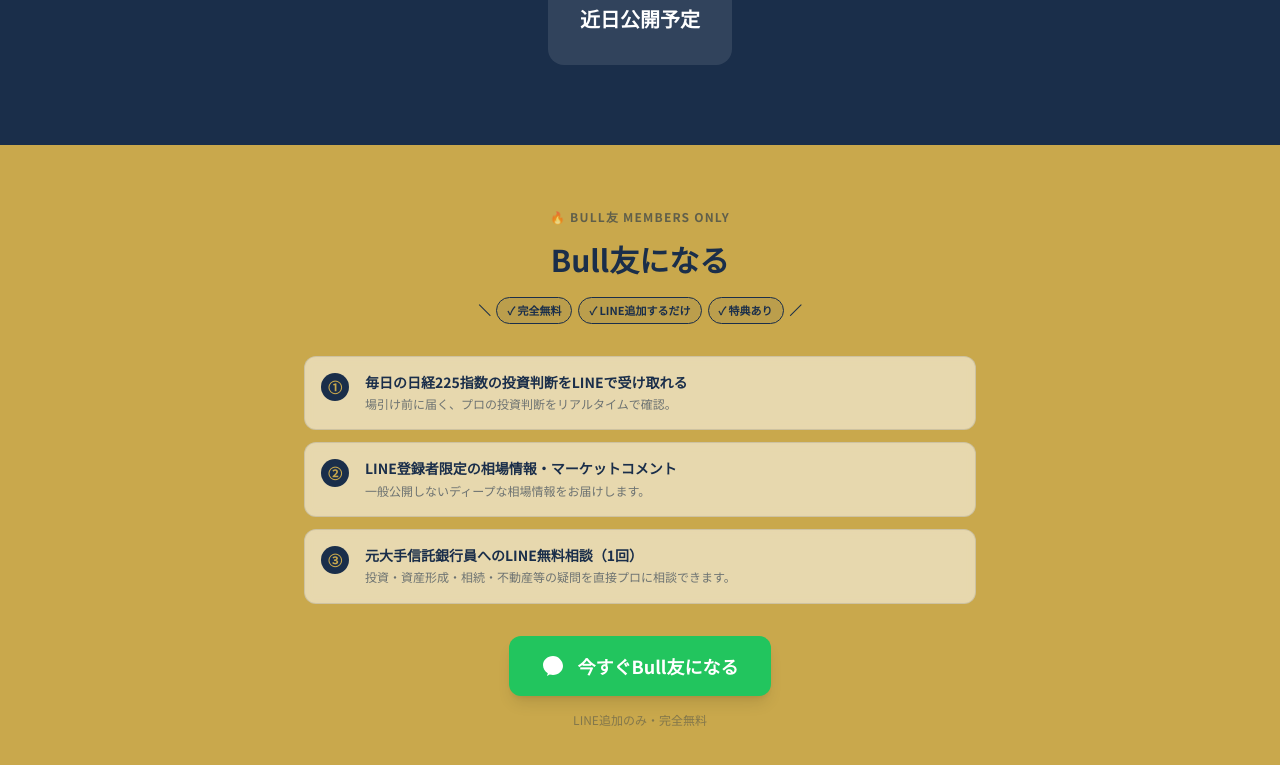
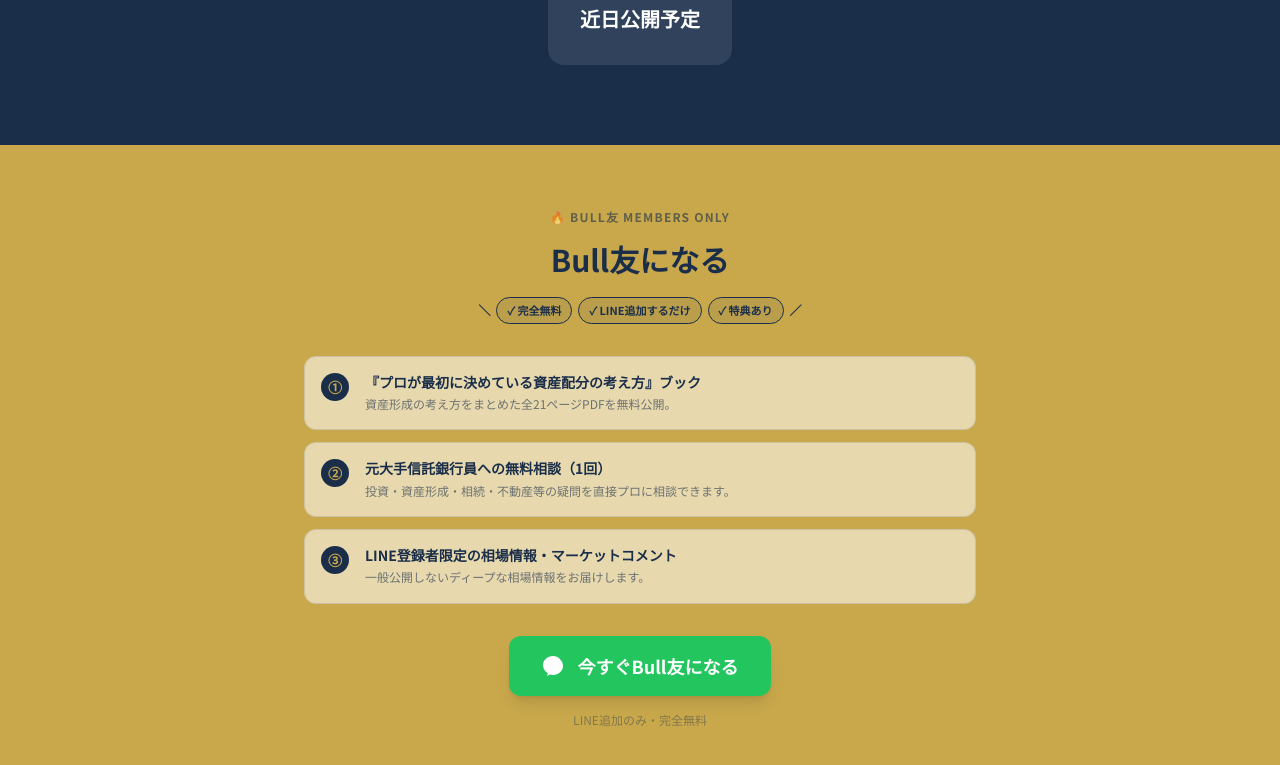
Before and after one commit to tanima3232-eng/bulltalk, a Next.js app: page /fp3 in a window 1280 px wide. Shown: the part 495-1260 px from the top of the page. Built offline with nearby package versions, Linux system fonts and the light colour scheme.

Commit message:
LINE特典内容を更新：資産配分ブック・無料相談・相場情報の3点に変更

```diff
--- a/app/line/page.tsx
+++ b/app/line/page.tsx
@@ -58,9 +58,9 @@ export default function LinePage() {
             {/* メリット3点 */}
             <div className="flex flex-col gap-4 mb-10 text-left">
               {[
-                { num: "①", title: "毎日の日経225指数の投資判断をLINEで受け取れる", desc: "場引け前に届く、プロの投資判断をリアルタイムで確認。" },
-                { num: "②", title: "LINE登録者限定の相場情報・マーケットコメント", desc: "一般公開しないディープな相場情報をお届けします。" },
-                { num: "③", title: "元大手信託銀行員へのLINE無料相談（1回）", desc: "投資・資産形成・相続・不動産等の疑問を直接プロに相談できます。" },
+                { num: "①", title: "『プロが最初に決めている資産配分の考え方』ブック", desc: "資産形成の考え方をまとめた全21ページPDFを無料公開。" },
+                { num: "②", title: "元大手信託銀行員への無料相談（1回）", desc: "投資・資産形成・相続・不動産等の疑問を直接プロに相談できます。" },
+                { num: "③", title: "LINE登録者限定の相場情報・マーケットコメント", desc: "一般公開しないディープな相場情報をお届けします。" },
               ].map((item) => (
                 <div
                   key={item.num}
--- a/components/LineCtaBanner.tsx
+++ b/components/LineCtaBanner.tsx
@@ -36,18 +36,18 @@ export default function LineCtaBanner() {
           {[
             {
               num: "①",
-              title: "毎日の日経225指数の投資判断をLINEで受け取れる",
-              desc: "場引け前に届く、プロの投資判断をリアルタイムで確認。",
+              title: "『プロが最初に決めている資産配分の考え方』ブック",
+              desc: "資産形成の考え方をまとめた全21ページPDFを無料公開。",
             },
             {
               num: "②",
-              title: "LINE登録者限定の相場情報・マーケットコメント",
-              desc: "一般公開しないディープな相場情報をお届けします。",
+              title: "元大手信託銀行員への無料相談（1回）",
+              desc: "投資・資産形成・相続・不動産等の疑問を直接プロに相談できます。",
             },
             {
               num: "③",
-              title: "元大手信託銀行員へのLINE無料相談（1回）",
-              desc: "投資・資産形成・相続・不動産等の疑問を直接プロに相談できます。",
+              title: "LINE登録者限定の相場情報・マーケットコメント",
+              desc: "一般公開しないディープな相場情報をお届けします。",
             },
           ].map((item) => (
             <div
```
